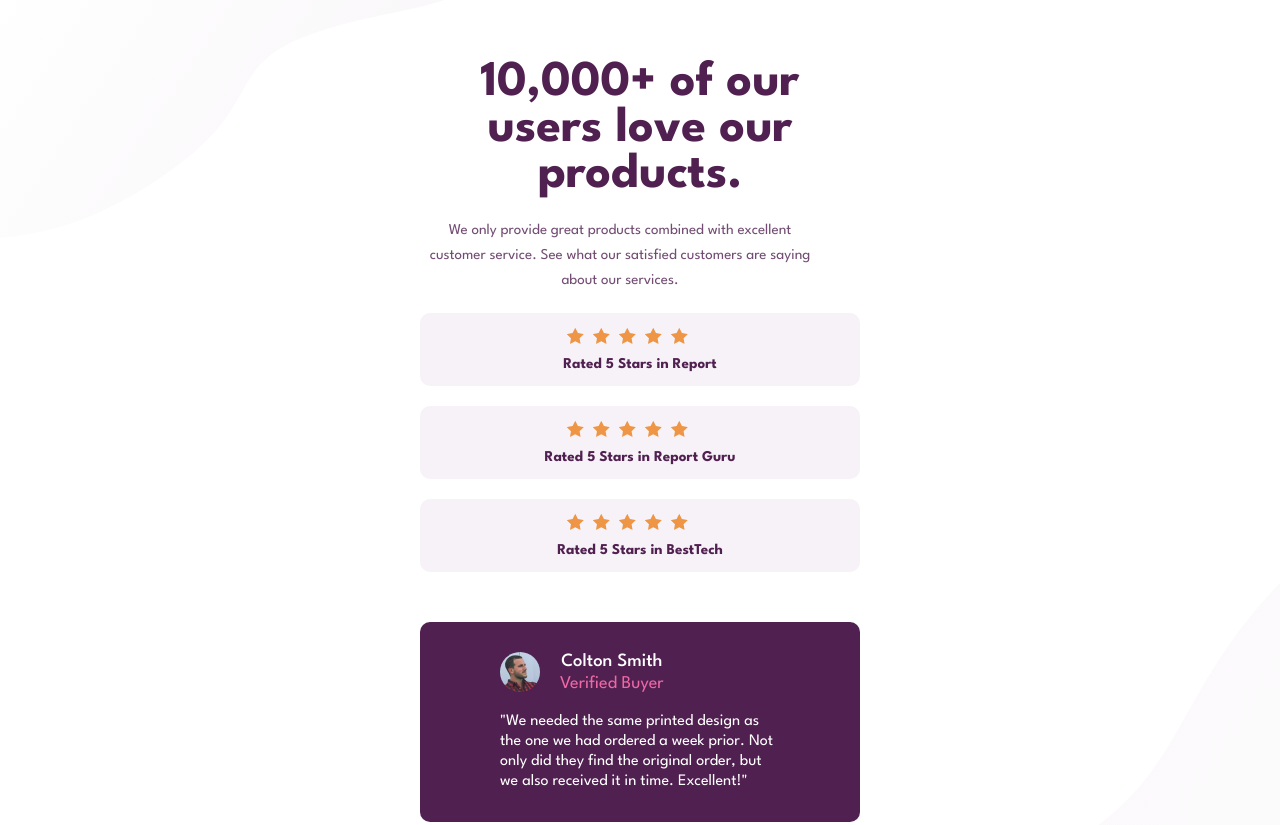
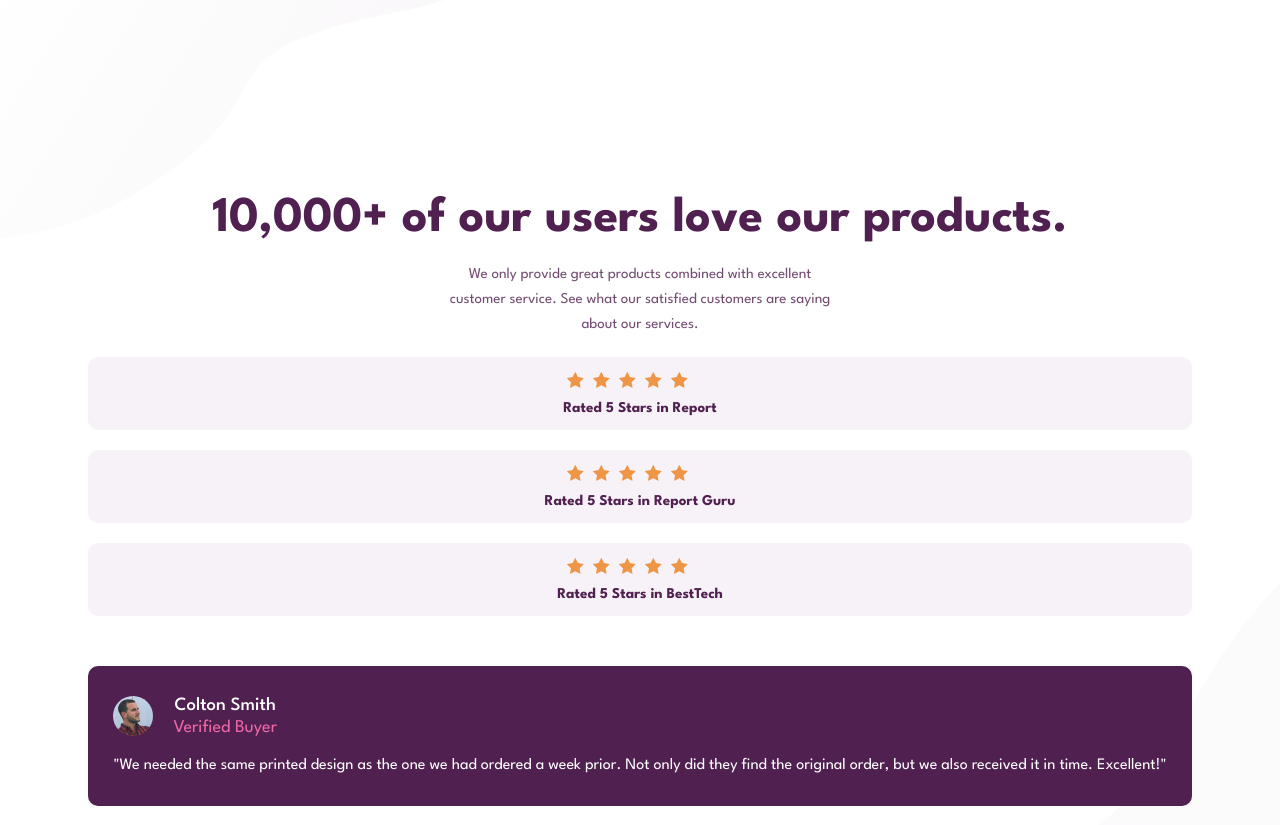
Before and after one commit to Datoie/social-proof-section-master, a plain HTML site: page index.html in a window 1280 px wide. Shown: the part 159-984 px from the top of the page. Drawn offline with Linux system fonts and the light colour scheme.

Commit message:
update style.css

```diff
--- a/style.css
+++ b/style.css
@@ -135,11 +135,22 @@ article p{
         padding: 19px;
         text-align: center;
     }
+    article{
+        display: flex;
+        align-items: center;
+        flex-direction: column;
+    }
+
+    article h1{
+        max-width: none;
+    }
     .bottom-section{
         display: inline;
         text-align: left;
     }
-
+    .bottom-contiaer p {
+        max-width: none;
+    }
     .bottom-row-contiaer{
         display: flex;
         margin-right: 0;
```
